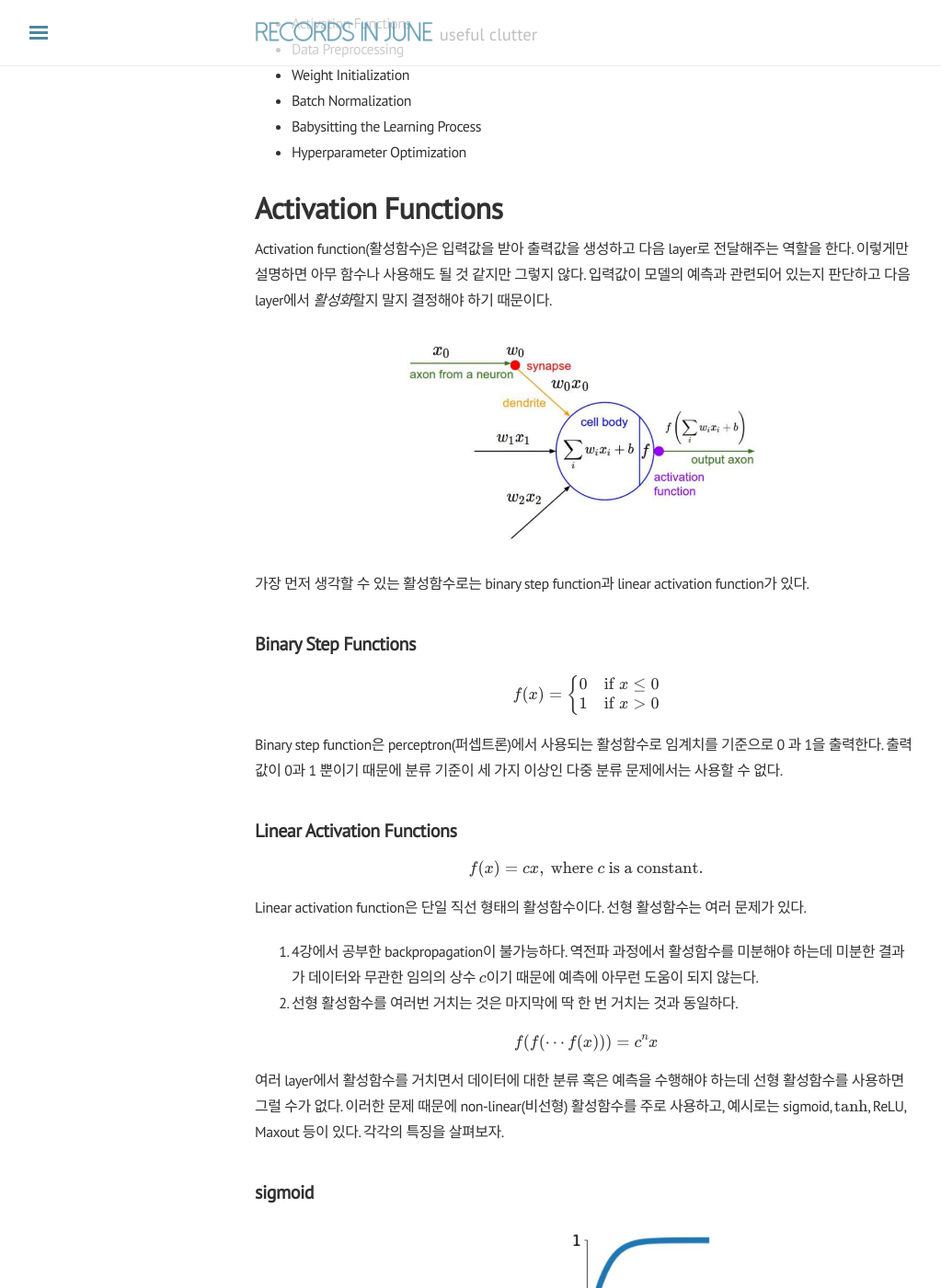
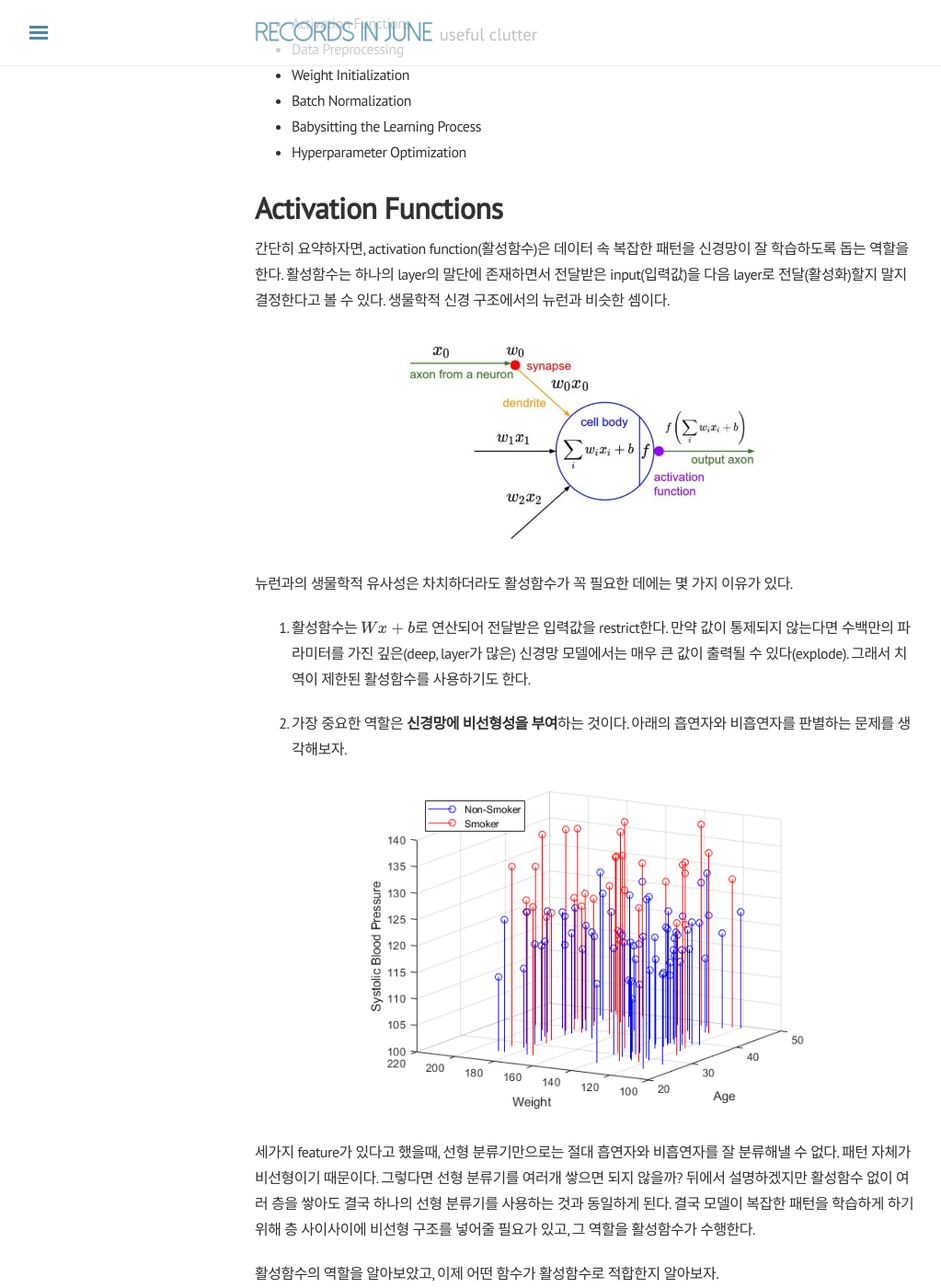
Before and after one commit to j0shuajun/j0shuajun.github.io, a Jekyll site: the page built from _posts/2021-07-01-cs231n-6th.md, in a window 1280 px wide and 1400 px high, scrolled down 895 px. Shown: the whole window at 92% size, without its empty margins (3-1026 px from the left). Built offline with Jekyll 4.4.1, drawn with Linux system fonts in a browser that asks for light colours; nearby versions of some CDN libraries; formulas are drawn with MathJax 3; comment, search, counter and statistics services are not loaded; some of the changed text lies outside the part shown.

Commit message:
revision

```diff
--- a/_posts/2021-07-01-cs231n-6th.md
+++ b/_posts/2021-07-01-cs231n-6th.md
@@ -36,15 +36,29 @@ tag: [CS231n]
 
 
 # Activation Functions
-Activation function(활성함수)은 입력값을 받아 출력값을 생성하고 다음 layer로 전달해주는 역할을 한다. 이렇게만 설명하면 아무 함수나 사용해도 될 것 같지만 그렇지 않다. 입력값이 모델의 예측과 관련되어 있는지 판단하고 다음 layer에서 *활성화*할지 말지 결정해야 하기 때문이다.
+
+간단히 요약하자면, activation function(활성함수)은 데이터 속 복잡한 패턴을 신경망이 잘 학습하도록 돕는 역할을 한다. 활성함수는 하나의 layer의 말단에 존재하면서 전달받은 input(입력값)을 다음 layer로 전달(활성화)할지 말지 결정한다고 볼 수 있다. 생물학적 신경 구조에서의 뉴런과 비슷한 셈이다.
 
 <p align="center">
   <img width="400" src="/public/img/act_ftn.png">
 </p>
 
-가장 먼저 생각할 수 있는 활성함수로는 binary step function과 linear activation function가 있다.
+뉴런과의 생물학적 유사성은 차치하더라도 활성함수가 꼭 필요한 데에는 몇 가지 이유가 있다.
 
-## Binary Step Functions
+1. 활성함수는 $Wx+b$로 연산되어 전달받은 입력값을 restrict한다. 만약 값이 통제되지 않는다면 수백만의 파라미터를 가진 깊은(deep, layer가 많은) 신경망 모델에서는 매우 큰 값이 출력될 수 있다(explode). 그래서 치역이 제한된 활성함수를 사용하기도 한다.
+
+2. 가장 중요한 역할은 **신경망에 비선형성을 부여**하는 것이다. 아래의 흡연자와 비흡연자를 판별하는 문제를 생각해보자.
+
+<p align="center">
+  <img width="500" src="/public/img/non_linear_ex.png">
+</p>
+
+세가지 feature가 있다고 했을때, 선형 분류기만으로는 절대 흡연자와 비흡연자를 잘 분류해낼 수 없다. 패턴 자체가 비선형이기 때문이다. 그렇다면 선형 분류기를 여러개 쌓으면 되지 않을까? 뒤에서 설명하겠지만 활성함수 없이 여러 층을 쌓아도 결국 하나의 선형 분류기를 사용하는 것과 동일하게 된다. 결국 모델이 복잡한 패턴을 학습하게 하기 위해 층 사이사이에 비선형 구조를 넣어줄 필요가 있고, 그 역할을 활성함수가 수행한다.
+
+활성함수의 역할을 알아보았고, 이제 어떤 함수가 활성함수로 적합한지 알아보자.
+
+
+## Binary Step Functions and Linear Fuctions
 
 $$
 f(x) =
@@ -54,23 +68,21 @@ f(x) =
 \end{cases}
 $$
 
-Binary step function은 perceptron(퍼셉트론)에서 사용되는 활성함수로 임계치를 기준으로 0 과 1을 출력한다. 출력값이 0과 1 뿐이기 때문에 분류 기준이 세 가지 이상인 다중 분류 문제에서는 사용할 수 없다.
-
-
-## Linear Activation Functions
+가장 먼저 생각할 수 있는 활성함수로는 binary step function과 linear function이 있다. Binary step function은 perceptron(퍼셉트론)에서 사용되는 활성함수로 임계치(보통 0)를 기준으로 0 과 1을 출력한다. 출력값이 0과 1 뿐이기 때문에 분류 기준이 세 가지 이상인 다중 분류 문제에서는 사용할 수 없다.
 
 $$f(x) = cx, \text{ where } c \text{ is a constant.}$$
 
-Linear activation function은 단일 직선 형태의 활성함수이다. 선형 활성함수는 여러 문제가 있다.
+Linear function은 단일 직선 형태의 함수이다. 선형 함수는 여러 문제가 있다.
+
 1. 4강에서 공부한 backpropagation이 불가능하다. 역전파 과정에서 활성함수를 미분해야 하는데 미분한 결과가 데이터와 무관한 임의의 상수 $c$이기 때문에 예측에 아무런 도움이 되지 않는다.
-2. 선형 활성함수를 여러번 거치는 것은 마지막에 딱 한 번 거치는 것과 동일하다.
+2. 선형 함수를 여러번 거치는 것은 마지막에 딱 한 번 거치는 것과 동일하다.
 
 $$f(f( \cdots f(x))) = c^n x$$
 
-여러 layer에서 활성함수를 거치면서 데이터에 대한 분류 혹은 예측을 수행해야 하는데 선형 활성함수를 사용하면 그럴 수가 없다. 이러한 문제 때문에 non-linear(비선형) 활성함수를 주로 사용하고, 예시로는 sigmoid, $\tanh$, ReLU, Maxout 등이 있다. 각각의 특징을 살펴보자.
+여러 layer에서 활성함수를 거치면서 데이터에 대한 분류 혹은 예측을 수행해야 하는데 선형 함수를 사용하면 그럴 수가 없다. 따라서 위 두 가지 함수 모두 활성함수로 사용하기에는 문제가 있다.
 
 
-## sigmoid
+## Sigmoid
 
 <p align="center">
   <img width="300" src="/public/img/sigmoid.png">
@@ -78,14 +90,9 @@ $$f(f( \cdots f(x))) = c^n x$$
 
 $$\sigma(x) = \frac{1}{1+e^{-x}}, ~~~\sigma'(x) = \sigma(x) (1-\sigma(x)).$$
 
-Binary logistic regression에서 사용되는 함수이다.
+Sigmoid는 비선형이며 미분이 쉽고 출력값이 (0,1)로 제한되기 때문에 explode하지 않아 활성함수로 사용할 수는 있다. 하지만 여러가지 이유로 최근에는 전혀 사용하지 않는 함수이다. 그 이유는 다음과 같다.
 
-Pros
-1. 미분값 연산이 쉽다.
-2. 출력값이 [0,1]로 제한되기 때문에 값이 explode하지 않는다.
-
-Cons
-1. **Saturated neurons kill the gradients**. 입력값은 실수 전체 범위에서 값을 가질 수 있는 반면, sigmoid 함수는 출력값을 $[0,1]$로 축소시킨다. 이것은 두 가지 문제를 야기한다. 두 개의 입력값 100과 10000이 있을 때, sigmoid 함수를 거치면 두 가지 모두 1에 매우 근접한 값을 출력한다. 실제로는 100배 차이나는 값이었지만 결론적으로 거의 같은 값을 가지게 되어버린다. 이것을 saturation 현상이라고 한다. 또한, 입력값이 커지면 커질수록 기울기(gradient)는 급격하게 0에 가까워지면서 layer를 거듭할수록 gradient가 0으로 수렴하는 gradient vanishing 현상이 발생한다. 추가로 미분값의 최댓값이 1/4밖에 되지 않는다.
+1. **Saturated neurons kill the gradients**. 입력값은 실수 전체 범위에서 값을 가질 수 있는 반면, sigmoid 함수는 출력값을 $(0,1)$로 축소시킨다. 이것은 두 가지 문제를 야기한다. 두 개의 입력값 100과 10000이 있을 때, sigmoid 함수를 거치면 두 가지 모두 1에 매우 근접한 값을 출력한다. 실제로는 100배 차이나는 값이었지만 결론적으로 거의 같은 값을 가지게 되어버린다. 이것을 saturation 현상이라고 한다. 또한, 입력값이 커지면 커질수록 기울기(gradient)는 급격하게 0에 가까워지면서 layer를 거듭할수록 gradient가 0으로 수렴하는 gradient vanishing 현상이 발생한다. 추가로 미분값의 최댓값이 1/4밖에 되지 않는다.
 
 2. 지수함수는 computational cost가 비싸다.
 
@@ -97,7 +104,7 @@ Cons
 
 > 파란색 화살표는 hypothetical optimal direction이다. sigmoid 함수를 사용하면 optimal direction으로 갈 수 없고, 빨간 zigzag path처럼 느리게 업데이트된다.
 
-이러한 단점때문에 최근에는 sigmoid 함수를 거의 사용하지 않는다.
+이러한 단점때문에 sigmoid 함수는 활성함수로서 가져야할 좋은 특성들이 어떤 것인지 알려줄 뿐 거의 사용되지 않는다. Sigmoid의 일반화 버전으로 softmax가 함수가 있는데 이것은 신경망의 가장 마지막 층에서 값을 출력하는 역할을 한다. 주로 multi-class classification 문제에 사용된다.
 
 
 ## tanh
@@ -116,9 +123,10 @@ Sigmoid 함수가 zero-centered 가 아닌 것을 보완하기 위해 제안되
 <p align="center">
   <img width="300" src="/public/img/relu.png">
 </p>
-가장 많이 사용되는 활성함수 중 하나이다. Rectified Linear Unit 의 약자로 선형함수의 단점을 보완한 것이다.
 
 $$f(x) = \max(0,x)$$
+
+가장 많이 사용되는(특히 CNN에서) 활성함수 중 하나이다. Rectified Linear Unit 의 약자로 선형함수의 단점을 보완한 것이다.
 
 Pros
 1. 양수 영역에서는 saturate하지 않는다.
@@ -146,10 +154,10 @@ $$f(x) = \max(0.01x, x)$$
 
 $$f(x) = \max(\alpha x, x)$$
 
-여기서 $\alpha$는 parameter 이므로 역전파 과정에서 업데이트 된다.
+만약 $\alpha$가 1로 설정되면 선형 분류기가 되기 때문에 1과 가깝지 않게 설정해야 한다. 만약 $\alpha$를 파라미터로 설정하면 역전파 과정에서 업데이트 된다.
 
 
-## ELU
+## ELU and ReLU6
 
 <p align="center">
   <img width="300" src="/public/img/elu.png">
@@ -164,6 +172,10 @@ x & \text{if } x > 0 \\
 $$
 
 Exponential Linear Unit의 약자로 ReLU의 모든 장점을 가지고 있으며 조금 더 zero-centered되어 있다. 음수 영역에서의 saturate regime이 leaky ReLU보다 noise에 robust하게 해준다. 하지만 지수함수가 있어서 연산비용이 비싸다는 단점이 있다.
+
+$$ f(x) = \min(\max(0,x),6) $$
+
+ReLU가 explode할 수도 있다는 단점을 보완하기 위해 등장했다.
 
 
 ## Maxout
```
Also changed, not shown: other parts of _posts/2021-07-01-cs231n-6th.md (+1 -1 lines), _posts/2021-07-30-cs231n-6th.md (+1 -1 lines), public/img/non_linear_ex.png (added), 1 other file.
